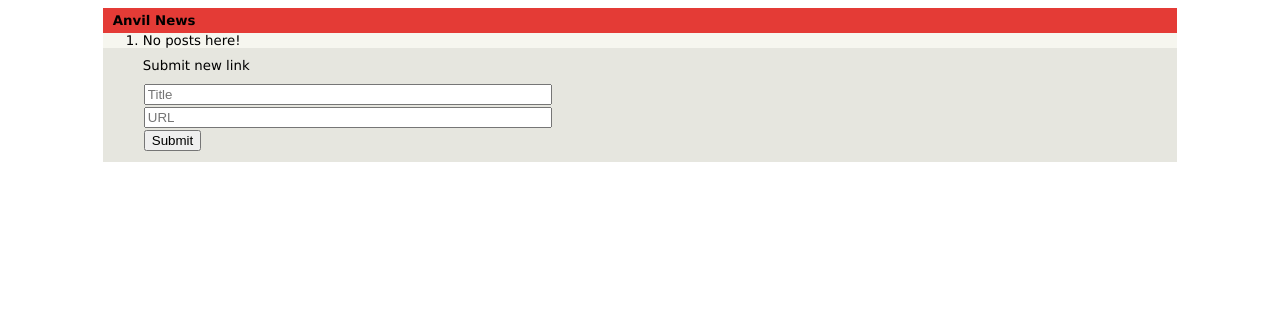
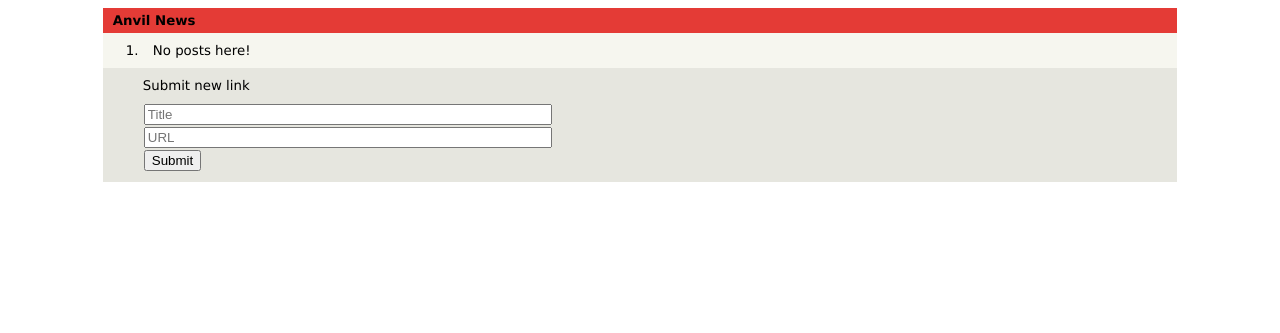
Before and after one commit to KevinGreene/anvil-news, a Flask app: page / in a window 1280 px wide. Shown: the top 333 px of the page. Run offline with Flask 2, Linux system fonts and the light colour scheme; data that the repository does not hold is empty.

Commit message:
Add padding to list items

```diff
--- a/templates/index.html
+++ b/templates/index.html
@@ -52,6 +52,9 @@
         }
         ol {
             margin: 0;
+        }
+        ol li {
+            padding: 10px;
         }
         .post li {
             margin: 15px;
```
